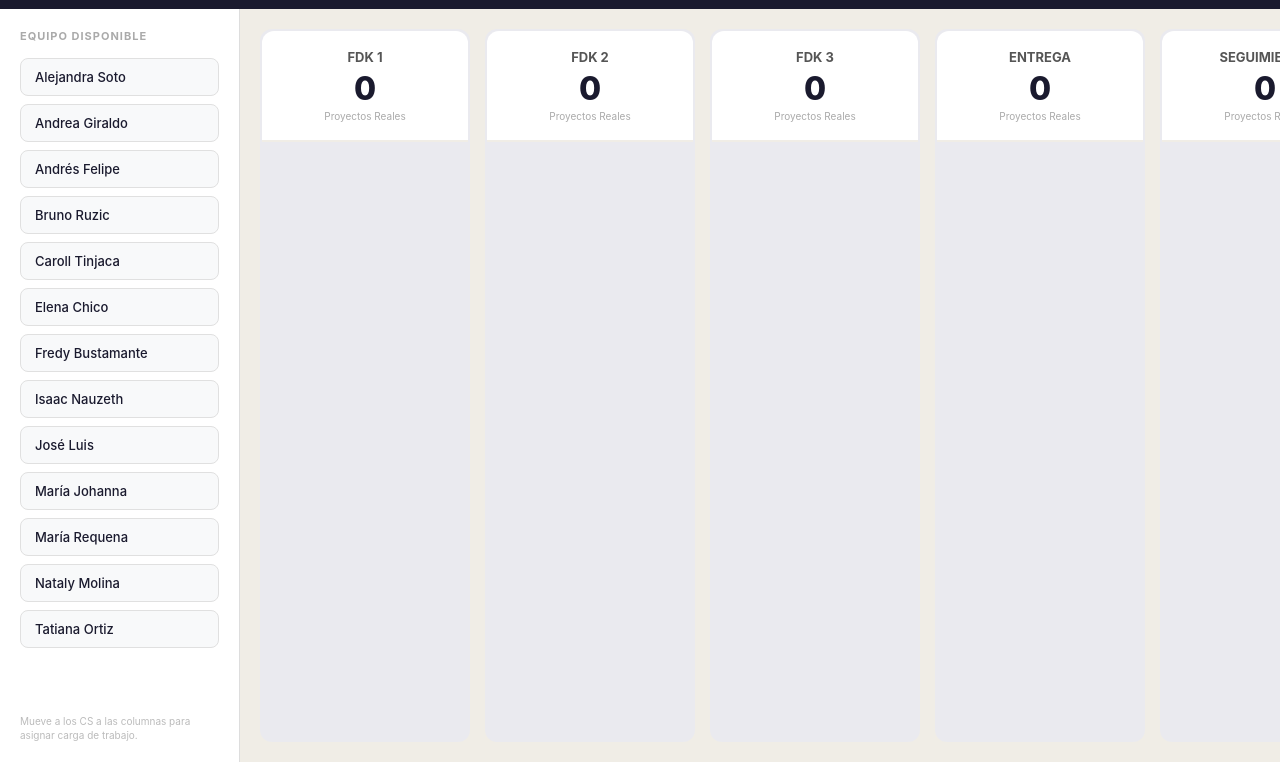
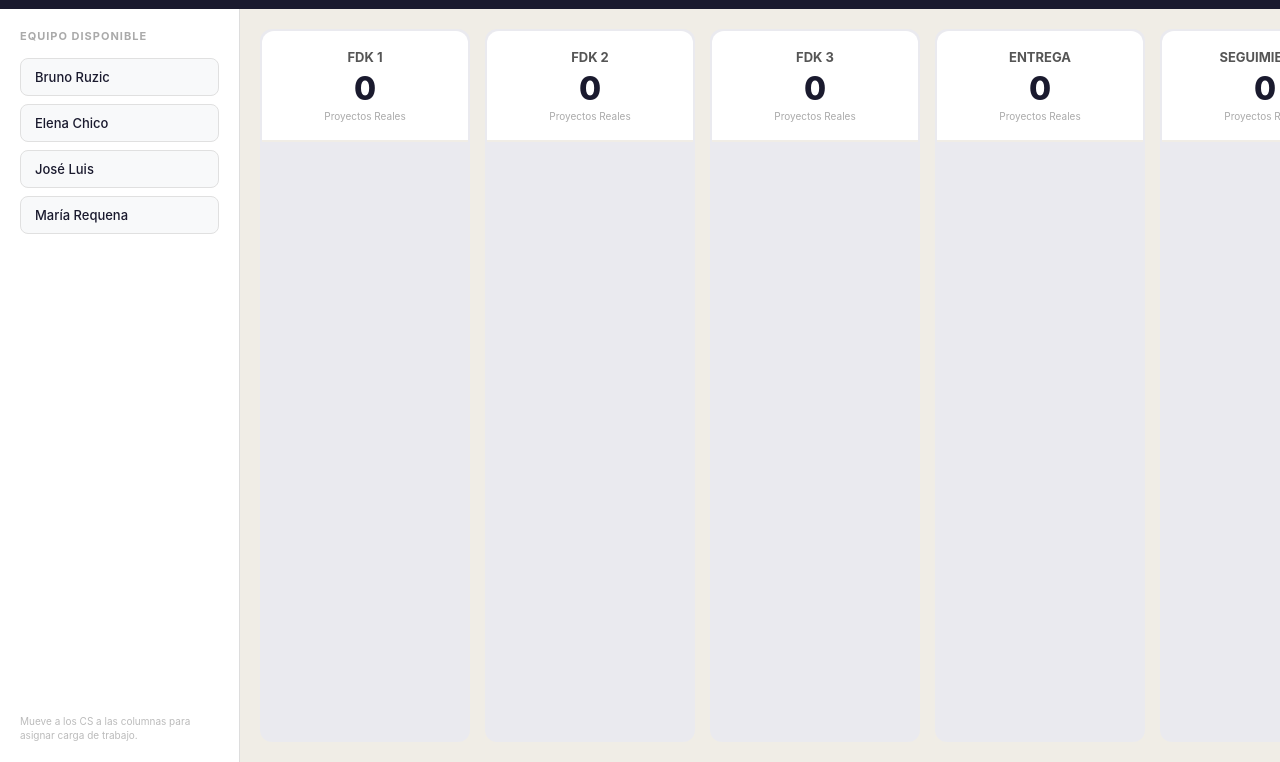
Before and after one commit to brunoruzic-ui/CS-ASSIGNATION, a website: page index.html in a window 1280 px wide. Shown: the part 38-800 px from the top of the page. Drawn offline with Linux system fonts and the light colour scheme; no server answers.

Commit message:
Update index.html

```diff
--- a/index.html
+++ b/index.html
@@ -88,7 +88,7 @@ body{background: var(--bg); display: flex; flex-direction: column; height: 100vh
 <div class="toast" id="toast"></div>
 
 <script>
-const CS_TEAM = ["Alejandra Soto","Andrea Giraldo","Andrés Felipe","Bruno Ruzic","Caroll Tinjaca","Elena Chico","Fredy Bustamante","Isaac Nauzeth","José Luis","María Johanna","María Requena","Nataly Molina","Tatiana Ortiz"];
+const CS_TEAM = ["Bruno Ruzic","Elena Chico","José Luis","María Requena",];
 
 // Necesitas los IDs internos reales de tus etapas en HubSpot para que el conteo funcione
 const STAGES = [
```
